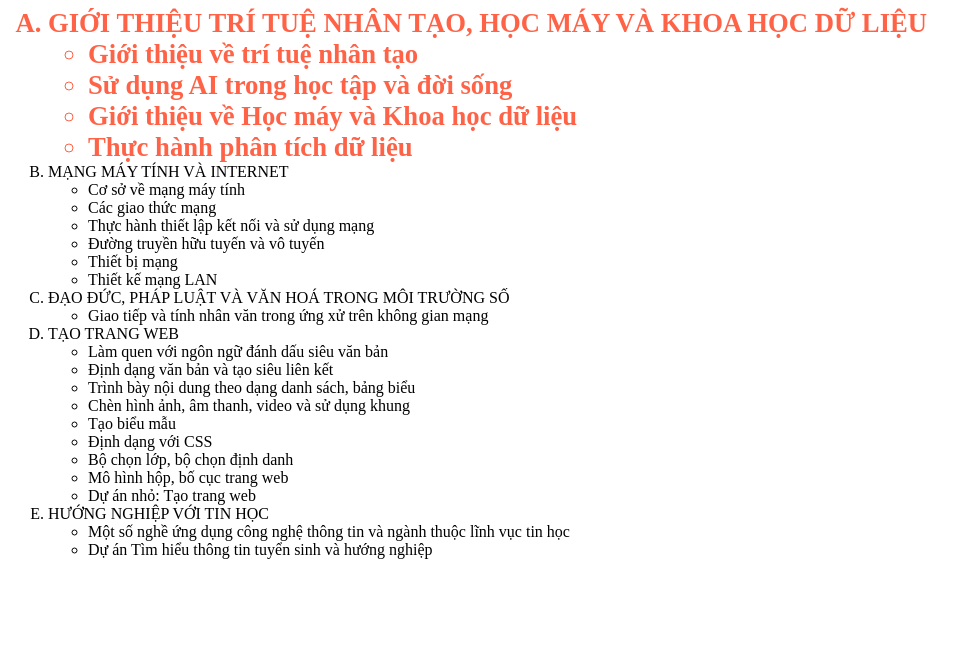
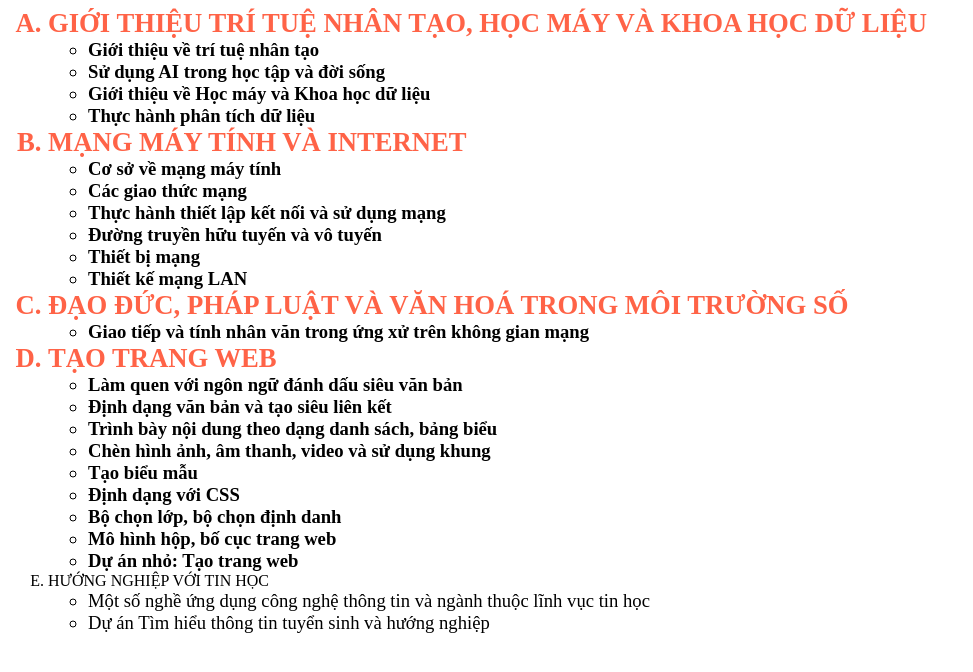
Before and after one commit to htufng/htufngvipro113, a plain HTML site: page contents/tinhoc12.html in a window 1280 px wide. Shown: the whole page, without its empty margins (0-973 px from the left). Drawn offline with Linux system fonts and the light colour scheme.

Commit message:
Update tinhoc12.html

```diff
--- a/contents/tinhoc12.html
+++ b/contents/tinhoc12.html
@@ -6,15 +6,15 @@
   <body>
     <ol type="A">
       <li class="tieude"> GIỚI THIỆU TRÍ TUỆ NHÂN TẠO, HỌC MÁY VÀ KHOA HỌC DỮ LIỆU
-        <ul>
+        <ul class="noidung">
           <li>Giới thiệu về trí tuệ nhân tạo</li>
           <li>Sử dụng AI trong học tập và đời sống</li>
           <li>Giới thiệu về Học máy và Khoa học dữ liệu</li>
           <li>Thực hành phân tích dữ liệu</li>
         </ul>
       </li>
-      <li>MẠNG MÁY TÍNH VÀ INTERNET
-        <ul>
+      <li class="tieude">MẠNG MÁY TÍNH VÀ INTERNET
+        <ul class="noidung">
           <li>Cơ sở về mạng máy tính</li>
           <li>Các giao thức mạng</li>
           <li>Thực hành thiết lập kết nối và sử dụng mạng</li>
@@ -23,13 +23,13 @@
           <li>Thiết kế mạng LAN</li>
         </ul>
       </li>
-      <li>ĐẠO ĐỨC, PHÁP LUẬT VÀ VĂN HOÁ TRONG MÔI TRƯỜNG SỐ
-        <ul>
+      <li class="tieude">ĐẠO ĐỨC, PHÁP LUẬT VÀ VĂN HOÁ TRONG MÔI TRƯỜNG SỐ
+        <ul class="noidung">
           <li>Giao tiếp và tính nhân văn trong ứng xử trên không gian mạng</li>
         </ul>
       </li>
-      <li>TẠO TRANG WEB
-        <ul>
+      <li class="tieude">TẠO TRANG WEB
+        <ul class="noidung">
           <li>Làm quen với ngôn ngữ đánh dấu siêu văn bản</li>
           <li>Định dạng văn bản và tạo siêu liên kết</li>
           <li>Trình bày nội dung theo dạng danh sách, bảng biểu</li>
@@ -42,7 +42,7 @@
         </ul>
       </li>
       <li>HƯỚNG NGHIỆP VỚI TIN HỌC
-        <ul>
+        <ul class="noidung">
           <li>Một số nghề ứng dụng công nghệ thông tin và ngành thuộc lĩnh vục tin học</li>
           <li>Dự án Tìm hiểu thông tin tuyển sinh và hướng nghiệp</li>
         </ul>
```
